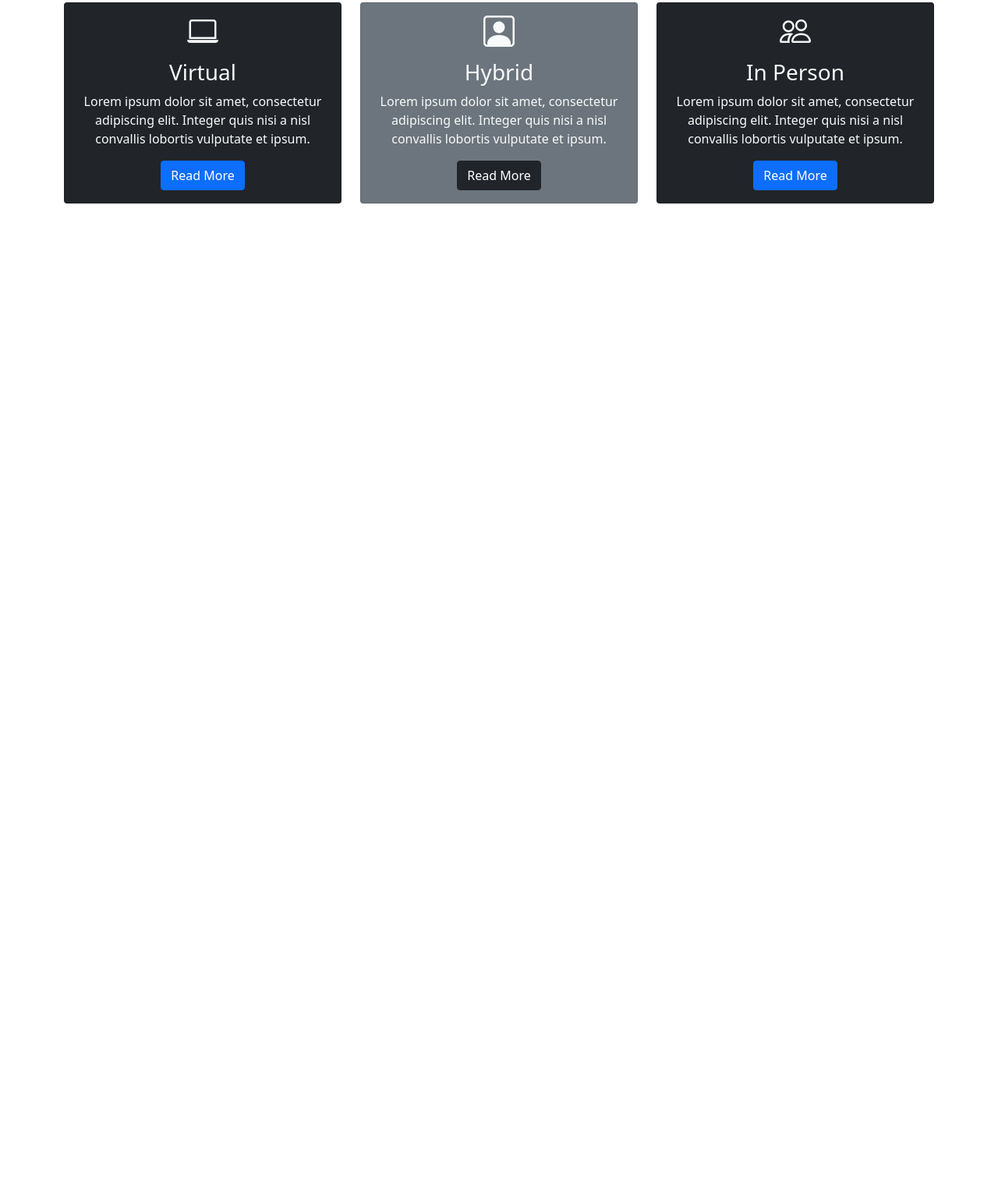
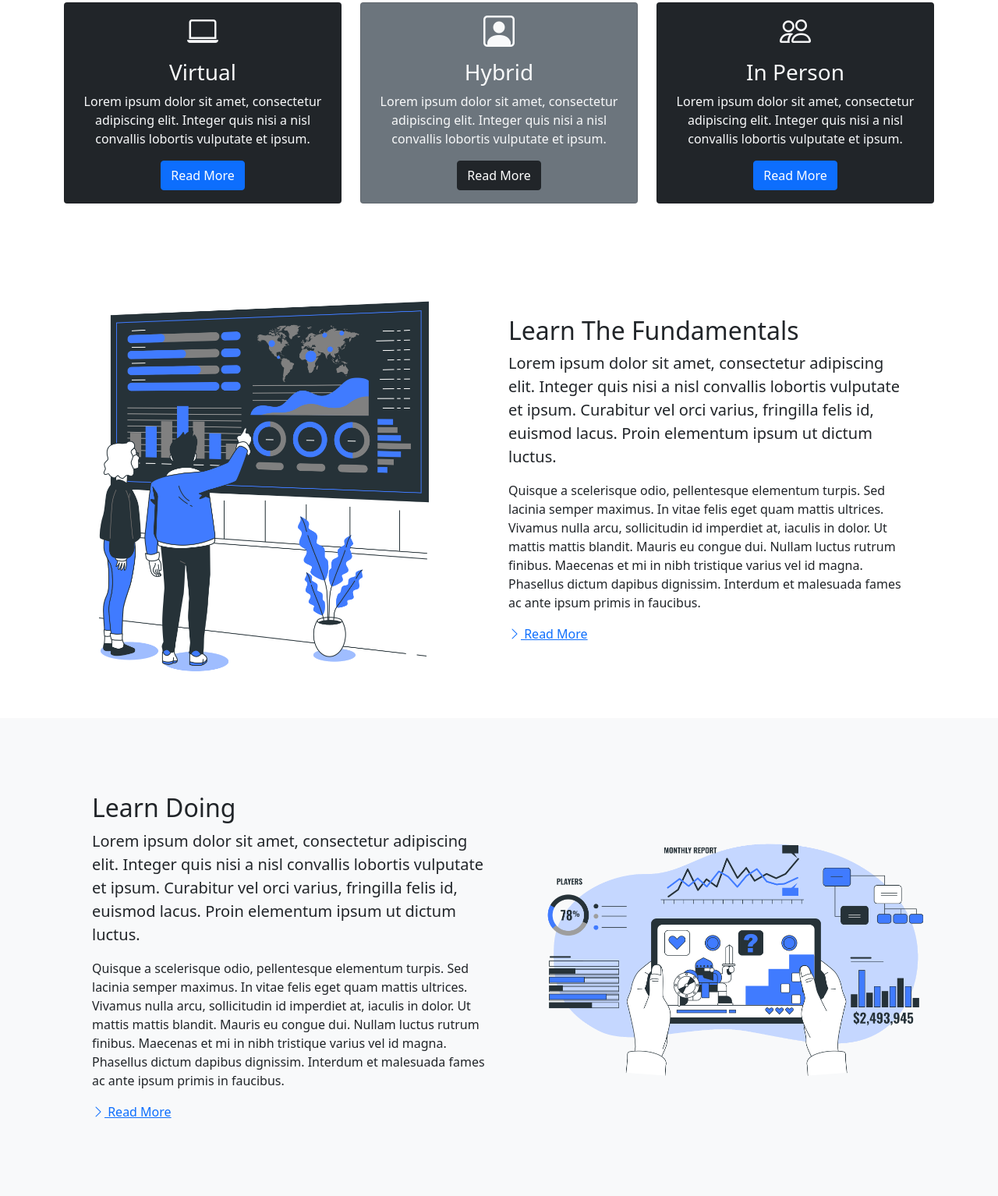
Before and after one commit to sudohumberto/artificial-bootcamp, a plain HTML site: page index.html in a window 1280 px wide. Shown: the part 934-2468 px from the top of the page at 78% size. Before the commit the page ends 1243 px from the top, so only its background shows below. Drawn offline with nearby package versions, Linux system fonts and the light colour scheme.

Commit message:
learn and images updated

```diff
--- a/index.html
+++ b/index.html
@@ -53,8 +53,8 @@
                     </p>
                     <button class="btn btn-primary btn-lg">Start The Enrollment</button>
                 </div>
-                <img class="img-fluid w-50 d-none d-sm-block" src="assets/images/showcase-blue.png" alt="">
-                <!--a href="https://www.freepik.com/vectors/people">People vector created by storyset - www.freepik.com</a-->
+                <img class="img-fluid w-50 d-none d-sm-block" src="assets/images/developer-activity-bro.png" alt="">
+                <!--a href="https://www.freepik.com/vectors/work">Work vector created by storyset - www.freepik.com</a-->
             </div>
         </div>
     </section>
@@ -78,7 +78,7 @@
     <!-- boxes start -->
     <section class="p-5">
         <div class="container">
-            <div class="row text-center">
+            <div class="row text-center g-4">
                 <div class="col-md">
                     <div class="card bg-dark text-light">
                         <div class="card-body text-center">
@@ -126,6 +126,56 @@
     </section>
     <!-- boxes end -->
 
+    <!-- learn start -->
+    <section id="learn" class="p-5">
+        <div class="container">
+            <div class="row align-items-center justify-content-between">
+                <div class="col-md">
+                    <img class="img-fluid" src="assets/images/visual-data-bro.png" alt="">
+                </div>
+                <div class="col-md p-5">
+                    <h2>Learn The Fundamentals</h2>
+                    <p class="lead">
+                        Lorem ipsum dolor sit amet, consectetur adipiscing elit. Integer quis nisi a nisl convallis lobortis vulputate et ipsum. Curabitur vel orci varius, fringilla felis id, euismod lacus. Proin elementum ipsum ut dictum luctus.
+                    </p>
+                    <p>
+                        Quisque a scelerisque odio, pellentesque elementum turpis. Sed lacinia semper maximus. In vitae felis eget quam mattis ultrices. Vivamus nulla arcu, sollicitudin id imperdiet at, iaculis in dolor. Ut mattis mattis blandit. Mauris eu congue dui. Nullam luctus rutrum finibus. Maecenas et mi in nibh tristique varius vel id magna. Phasellus dictum dapibus dignissim. Interdum et malesuada fames ac ante ipsum primis in faucibus.
+                    </p>
+                    <a href="#" class="btn-btn-light mt-3">
+                        <i class="bi bi-chevron-right"></i>
+                        Read More
+                    </a>
+                </div>
+            </div>
+        </div>
+    </section>
+    <!-- learn end -->
+
+    <!-- learn-doing start -->
+    <section id="learn-doing" class="p-5 bg-light">
+        <div class="container">
+            <div class="row align-items-center justify-content-between">
+                <div class="col-md p-5">
+                    <h2>Learn Doing</h2>
+                    <p class="lead">
+                        Lorem ipsum dolor sit amet, consectetur adipiscing elit. Integer quis nisi a nisl convallis lobortis vulputate et ipsum. Curabitur vel orci varius, fringilla felis id, euismod lacus. Proin elementum ipsum ut dictum luctus.
+                    </p>
+                    <p>
+                        Quisque a scelerisque odio, pellentesque elementum turpis. Sed lacinia semper maximus. In vitae felis eget quam mattis ultrices. Vivamus nulla arcu, sollicitudin id imperdiet at, iaculis in dolor. Ut mattis mattis blandit. Mauris eu congue dui. Nullam luctus rutrum finibus. Maecenas et mi in nibh tristique varius vel id magna. Phasellus dictum dapibus dignissim. Interdum et malesuada fames ac ante ipsum primis in faucibus.
+                    </p>
+                    <a href="#" class="btn-btn-light mt-3">
+                        <i class="bi bi-chevron-right"></i>
+                        Read More
+                    </a>
+                </div>
+                <div class="col-md">
+                    <img class="img-fluid" src="assets/images/game-analytics-bro.png" alt="">
+                </div>
+            </div>
+        </div>
+    </section>
+    <!-- learn-doing end -->
+
     <!-- Bootstrap Bundle with Popper -->
     <script src="https://cdn.jsdelivr.net/npm/bootstrap@5.1.3/dist/js/bootstrap.bundle.min.js" integrity="sha384-ka7Sk0Gln4gmtz2MlQnikT1wXgYsOg+OMhuP+IlRH9sENBO0LRn5q+8nbTov4+1p" crossorigin="anonymous"></script>
 
```
Also changed, not shown: assets/images/code-review-bro.png (added), assets/images/developer-activity-bro.png (added), assets/images/game-analytics-bro.png (added), assets/images/hand-coding-bro.png (added), assets/images/programming-bro.png (added), assets/images/showcase-blue.png (deleted), assets/images/showcase.png (deleted), assets/images/visual-data-bro.png (added).
